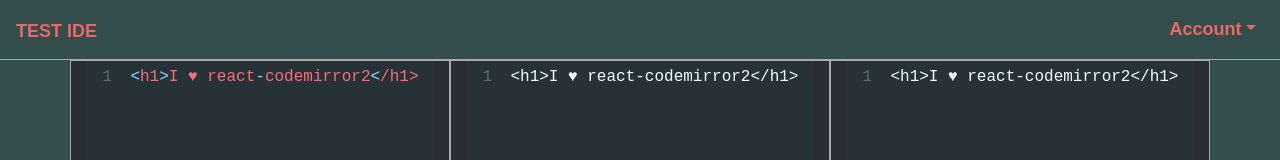
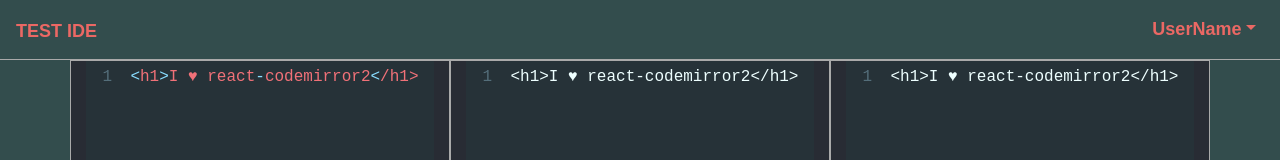
Before and after one commit to dunkeltron/p3-IDE, a React (Create React App) app in the folder client/: page / in a window 1280 px wide. Shown: the top 160 px of the page. Built offline with nearby package versions, Linux system fonts and the light colour scheme; a web font is replaced by a local one.

Commit message:
Changed text in Nav component. fixed .gitignore not ignoring node_modules.

```diff
--- a/client/src/components/Nav/index.js
+++ b/client/src/components/Nav/index.js
@@ -13,13 +13,13 @@ function Nav() {
 
         <li className="nav-item   dropdown  ">
           <a className="nav-link dropdown-toggle  " href="#" id="navbarDropdown" role="button" data-toggle="dropdown" aria-haspopup="true" aria-expanded="false">
-            Account
+            UserName
           </a>
           <div className="dropdown-menu dropdown-menu-right" aria-labelledby="navbarDropdown">
-            <a className="dropdown-item" href="#">Action</a>
-            <a className="dropdown-item" href="#">Another action</a>
+            <a className="dropdown-item" href="#">Account</a>
+            <a className="dropdown-item" href="#">Other Projects</a>
             <div className="dropdown-divider"></div>
-            <a className="dropdown-item" href="#">Something else here</a>
+            <a className="dropdown-item" href="#">Log Out</a>
           </div>
         </li>
 
```
Also changed, not shown: 2 other files (tests, documents, lock files or other folders).
